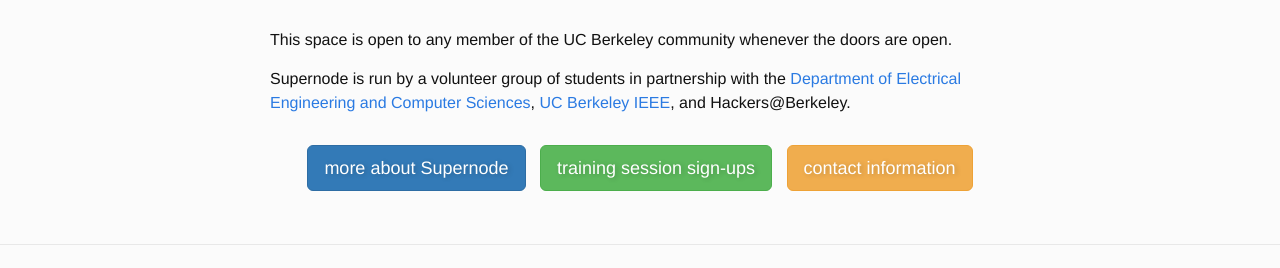
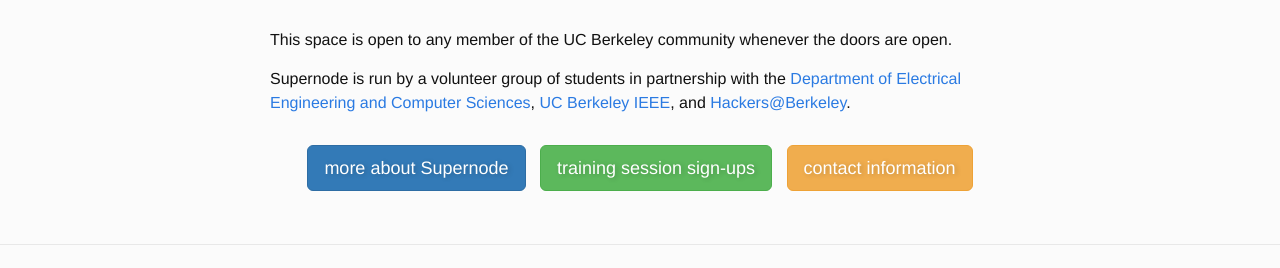
Before and after one commit to ucb-supernode/website, a Jekyll site: the page built from index.html, in a window 1280 px wide. Shown: the part 322-590 px from the top of the page. Built offline with Jekyll 4.4.1, drawn with Linux system fonts in a browser that asks for light colours; some of the changed lines change nothing that is shown.

Commit message:
H@B got a website! :o

```diff
--- a/_includes/intro.md
+++ b/_includes/intro.md
@@ -9,7 +9,7 @@
 
 This space is open to any member of the UC Berkeley community whenever the doors are open.
 
-Supernode is run by a volunteer group of students in partnership with the [Department of Electrical Engineering and Computer Sciences](http://www.eecs.berkeley.edu/), [UC Berkeley IEEE](https://ieee.berkeley.edu/), and Hackers@Berkeley.
+Supernode is run by a volunteer group of students in partnership with the [Department of Electrical Engineering and Computer Sciences](http://www.eecs.berkeley.edu/), [UC Berkeley IEEE](https://ieee.berkeley.edu/), and [Hackers@Berkeley](http://hackersatberkeley.com/).
 
 
 <p style="text-align: center; margin-top: 20px; text-shadow: 2px 1px 5px rgba(0,0,0,0.2); line-height: 4">
```
